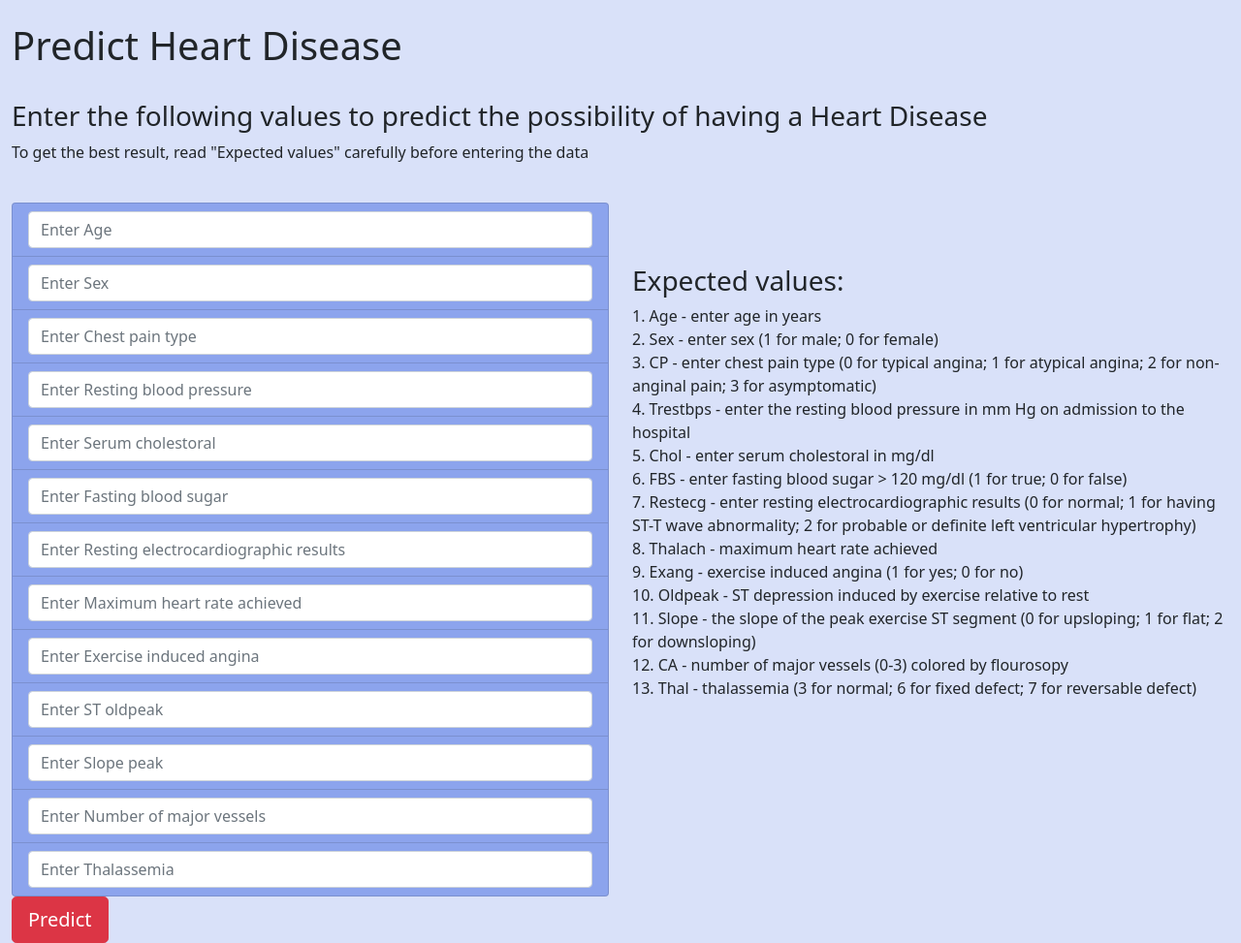
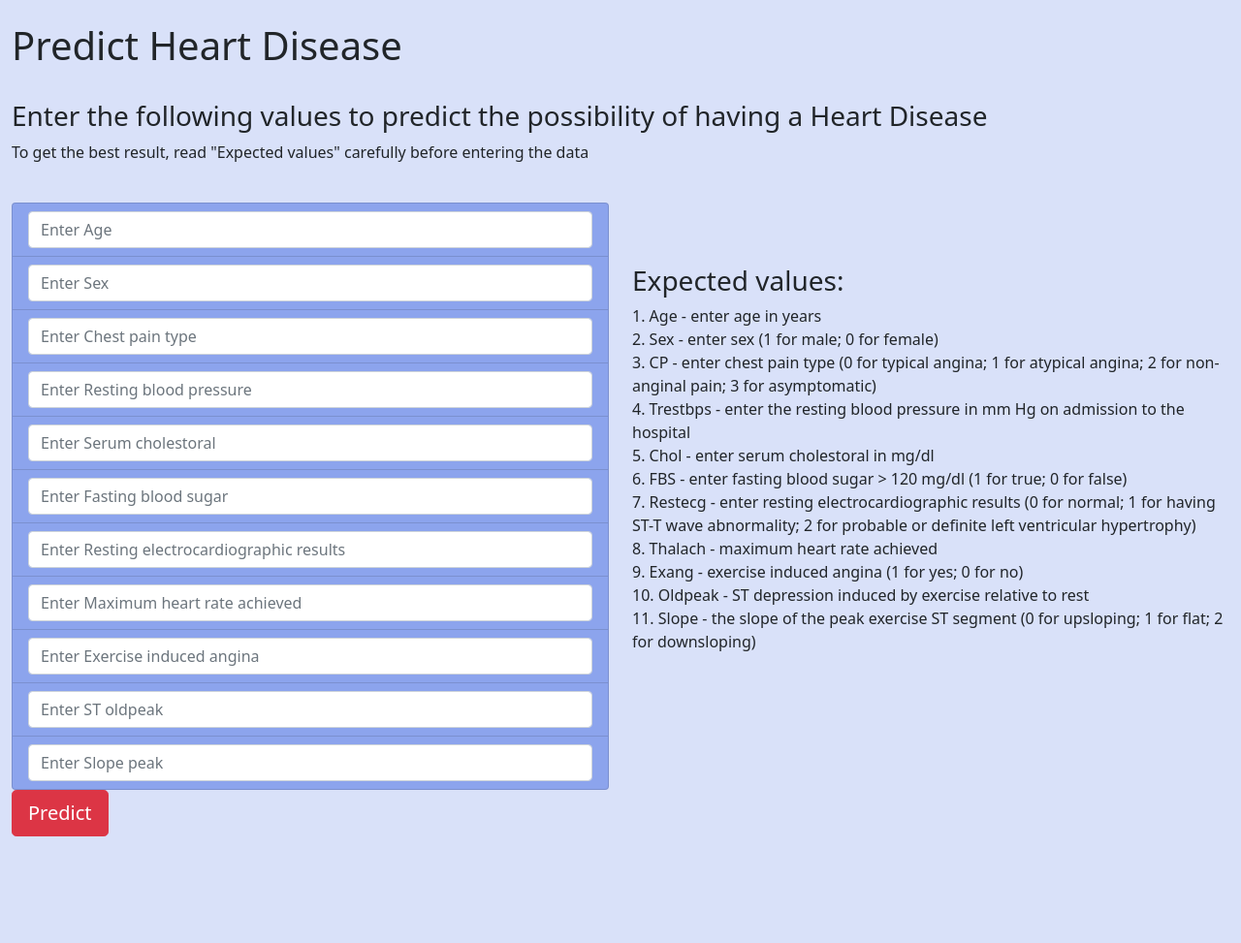
Before and after one commit to radioactivearm/Heart-Disease-ML, a Flask app: page / in a window 1280 px wide. Shown: the part 877-1850 px from the top of the page at 97% size. After the commit the page ends 1740 px from the top, so only its background shows below. Run offline with Flask 2, Linux system fonts and the light colour scheme.

Commit message:
deleted two rows

```diff
--- a/templates/about.html
+++ b/templates/about.html
@@ -48,7 +48,7 @@
                 <h4>Project overview</h4>
                 <hr>
                 <p>For the project we used Heart Disease Dataset found on <a href="https://www.kaggle.com/lykin22/heart-disease-dataset?select=data.csv" target="_blank"> kaggle.com.</a> The dataset has 14 attributes, such as patient age, sex, chest pain type and etc.</p>
-                <p>The website get input from user and use a neural network to predict whether they are at risk for a heart disease or not</p>
+                <p>The website gets input from user and use a neural network to predict whether they are at risk for a heart disease or not.</p>
                 <p>You can find our GitHub page <a href="https://github.com/radioactivearm/Heart-Disease-ML" target="_blank"> here.</a></p>
 
 
--- a/templates/index.html
+++ b/templates/index.html
@@ -100,12 +100,6 @@
                         <li class="filter list-group-item">
                             <input class="form-control input-sm" type ="text" name = "slope"  placeholder = "Enter Slope peak" required = "required" {% if features %} value = {{features[10]}} {% endif %} />
                         </li>
-                        <li class="filter list-group-item">
-                            <input class="form-control input-sm" type ="text" name = "ca"  placeholder = "Enter Number of major vessels" required = "required" {% if features %} value = {{features[11]}} {% endif %} />
-                        </li>
-                        <li class="filter list-group-item">
-                            <input class="form-control input-sm" type ="text" name = "thal"  placeholder = "Enter Thalassemia" required = "required" {% if features %} value = {{features[12]}} {% endif %} />
-                        </li>
 
                       </ul>
                     </div>
@@ -133,8 +127,6 @@
                   9. Exang - exercise induced angina (1 for yes; 0 for no)<br>
                   10. Oldpeak - ST depression induced by exercise relative to rest<br>
                   11. Slope - the slope of the peak exercise ST segment (0 for upsloping; 1 for flat; 2 for downsloping)<br>
-                  12. CA - number of major vessels (0-3) colored by flourosopy<br>
-                  13. Thal - thalassemia (3 for normal; 6 for fixed defect; 7 for reversable defect)<br>
                 </p>
             </div>
           </div>
```
